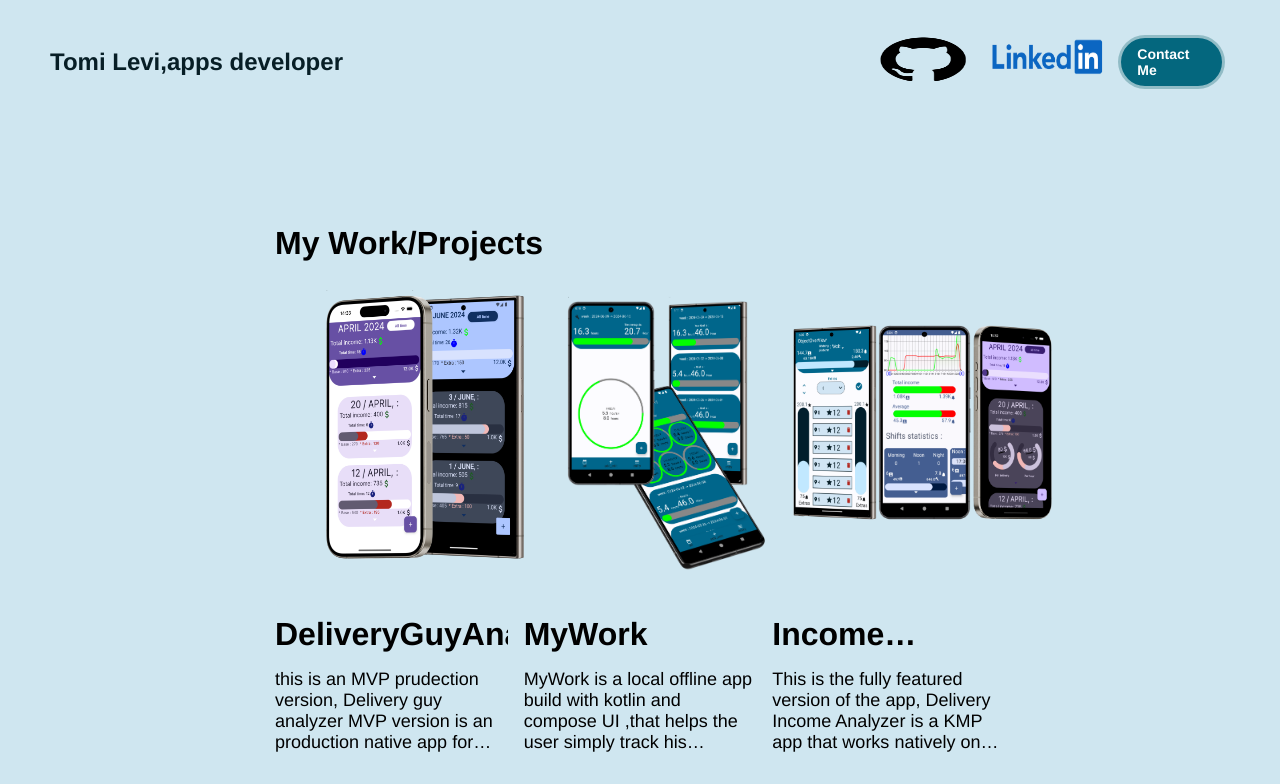
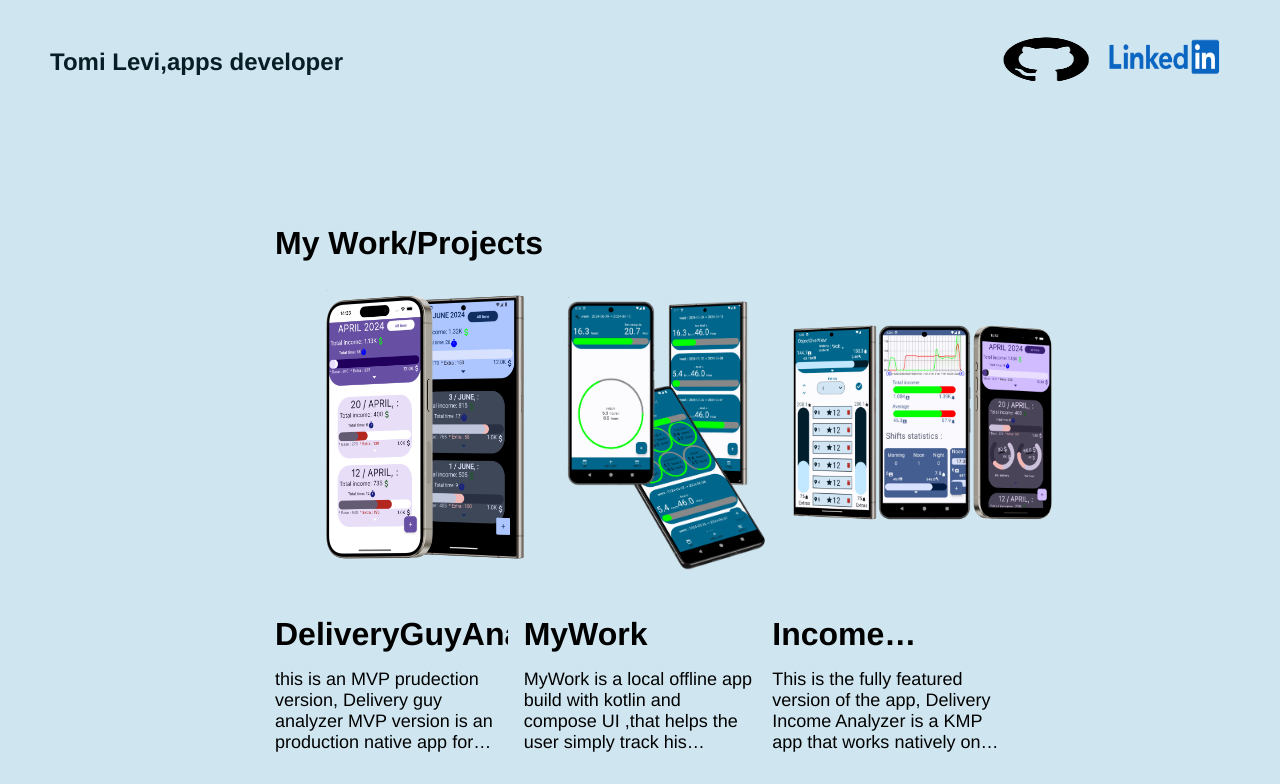
Before and after one commit to tomil740/tomil740.github.io, a plain HTML site: page index.html in a window 1280 px wide. Shown: the top 784 px of the page. Drawn offline with Linux system fonts and the light colour scheme.

Commit message:
Update index.html

```diff
--- a/index.html
+++ b/index.html
@@ -39,11 +39,7 @@
           <div class="column">
             <a href="https://www.linkedin.com/in/tomilevi/">
             <img src="./assets/images/linkDean2.png" alt="Snow" width="120" height = "50"></a></div>
-            <div class="column">
-              <a class="button" href="tomil@hotmail.co.il">
-                <span class="button-text">Contact Me</span>
-              </a>
-            </div>
+
         </div>
       </a>
 
```
